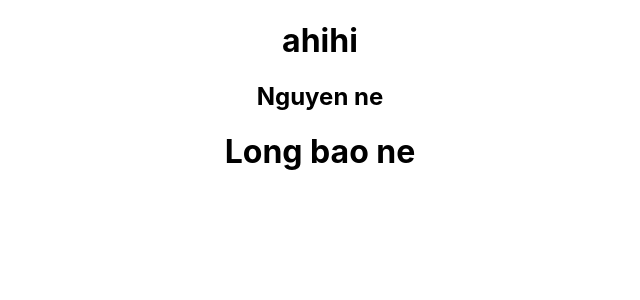
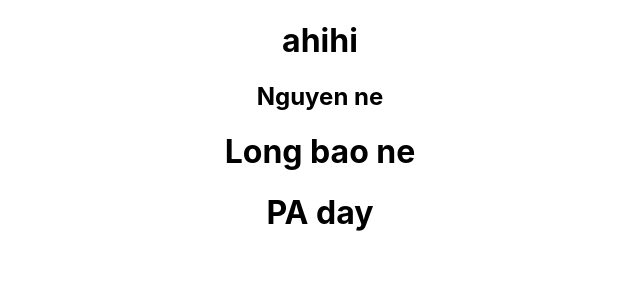
Before and after one commit to baconbao123/Nshop, a React (Create React App) app: page / in a window 1280 px wide. Shown: the top 300 px of the page, without its empty margins (320-960 px from the left). Built offline with nearby package versions, Linux system fonts and the light colour scheme.

Commit message:
pa gui ne

```diff
--- a/src/App.js
+++ b/src/App.js
@@ -7,6 +7,7 @@ function App() {
      <h1>ahihi</h1>
      <h2>Nguyen ne</h2>
      <h1>Long bao ne</h1>
+     <h1>PA day</h1>
     </div>
   );
 }
```
